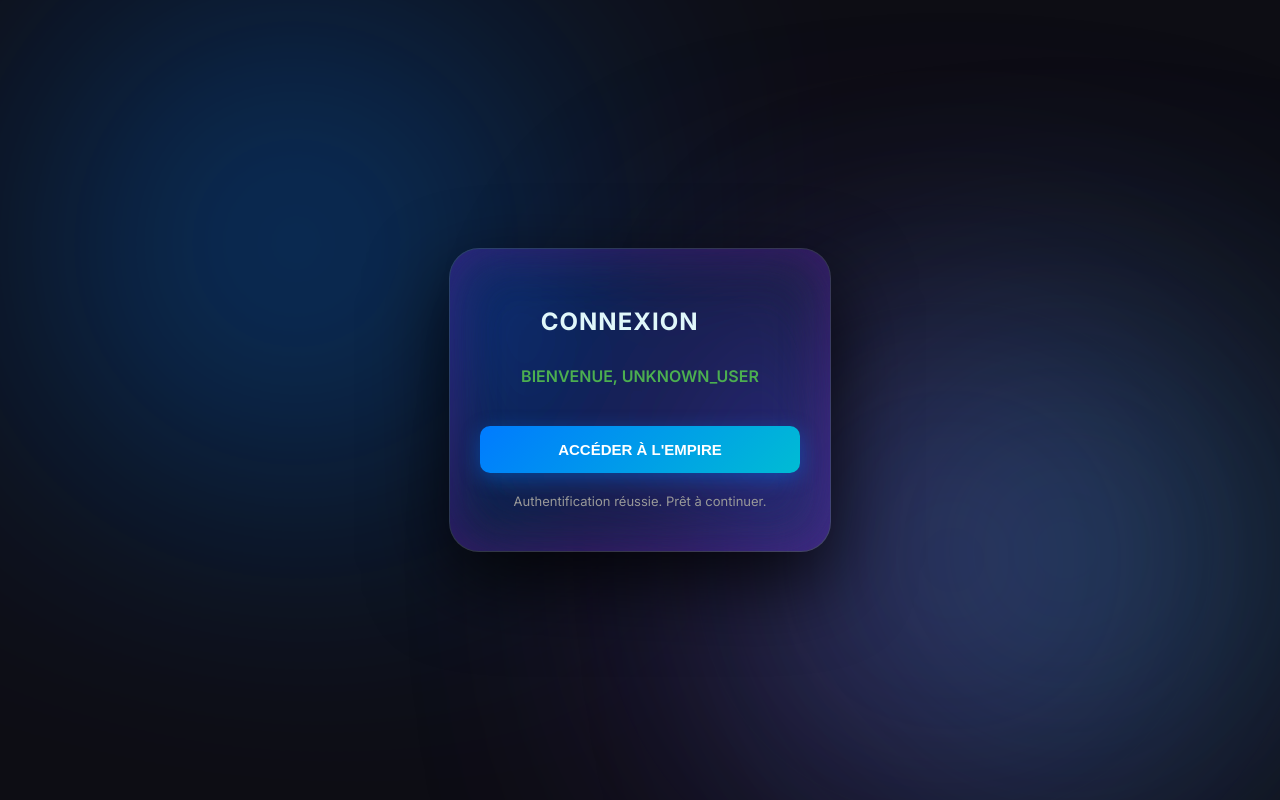
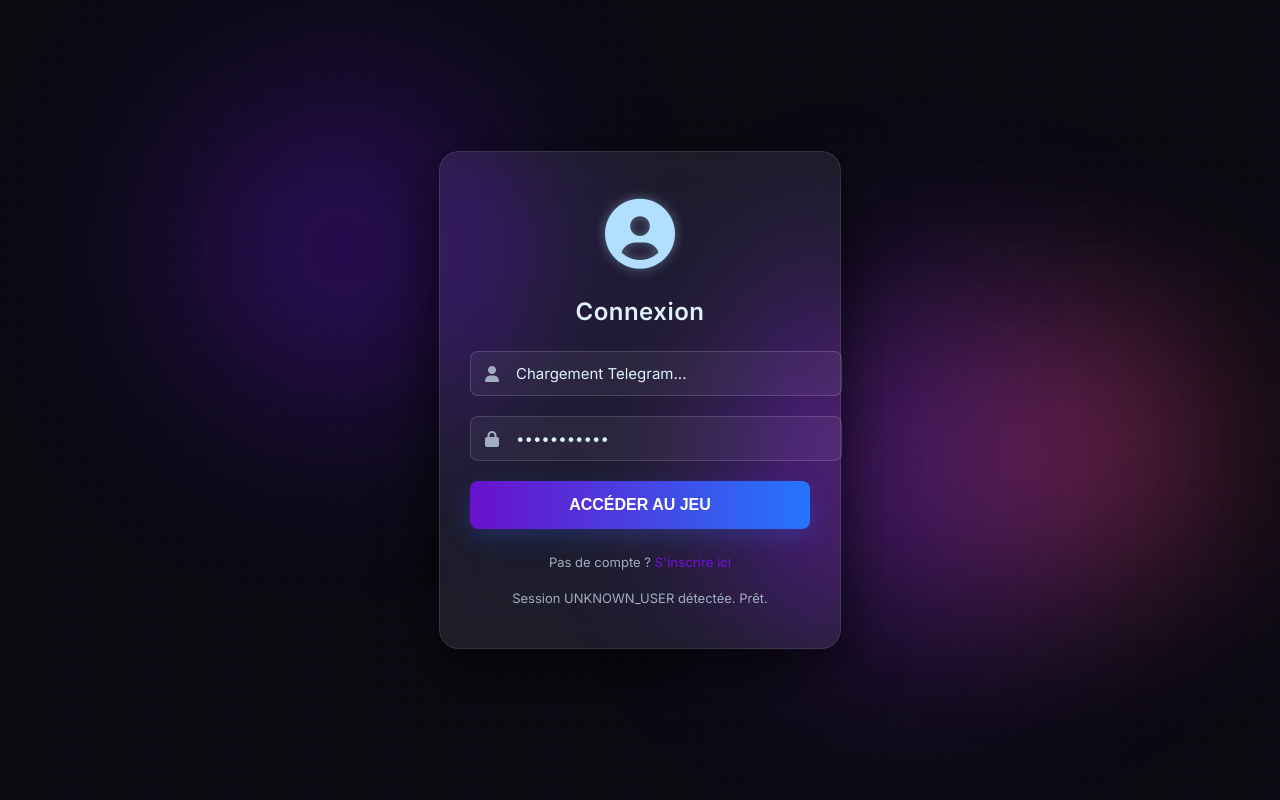
Before and after one commit to mouandabeniciaursulamaryse-debug/Empirechain-MVP-, a website: page public/index.html in a window 1280 px wide. Drawn offline with Linux system fonts and the light colour scheme.

Commit message:
Refactor index.html for design and functionality
Updated the title and styles for a more subtle design. Modified the login button and input fields for better user experience.

```diff
--- a/public/index.html
+++ b/public/index.html
@@ -3,13 +3,13 @@
 <head>
     <meta charset="utf-8" />
     <meta name="viewport" content="width=device-width, initial-scale=1.0, maximum-scale=1.0, user-scalable=no" />
-    <title>EMPIRE CHAIN - LIQUID FLOW</title>
+    <title>EMPIRE CHAIN - SUBTLE AURA</title>
     <script src="https://telegram.org/js/telegram-web-app.js"></script>
     <link rel="stylesheet" href="https://cdnjs.cloudflare.com/ajax/libs/font-awesome/6.0.0-beta3/css/all.min.css">
     <style>
-        @import url('https://fonts.googleapis.com/css2?family=Inter:wght@300;400;600;700;900&display=swap');
+        @import url('https://fonts.googleapis.com/css2?family=Inter:wght@300;400;500;600;700&display=swap');
 
-        /* --- Global Reset & Body (Deep Dark) --- */
+        /* --- Global Reset & Body (Très Sombre, Texture Subtile) --- */
         body {
             margin: 0;
             padding: 0;
@@ -17,115 +17,158 @@
             align-items: center;
             justify-content: center;
             min-height: 100vh;
-            background-color: #0d0d14; /* Fond Bleu Nuit Profond */
+            background-color: #0b0b14; /* Fond Bleu Nuit Très Sombre */
+            background-image:
+                linear-gradient(rgba(0,0,0,0.2) 1px, transparent 1px),
+                linear-gradient(90deg, rgba(0,0,0,0.2) 1px, transparent 1px);
+            background-size: 20px 20px;
             font-family: 'Inter', sans-serif;
             color: white;
             overflow: hidden;
             position: relative;
         }
 
-        /* --- Dynamic Orb Background (Liquid Flow) --- */
+        /* --- Dynamic Orb Background (Discret et Flou) --- */
         .orb {
             position: absolute;
             border-radius: 50%;
-            filter: blur(150px); /* Ultra Flou */
-            opacity: 0.7;
-            animation: orbMove 40s infinite alternate ease-in-out; /* Mouvement très lent */
+            filter: blur(100px); /* Toujours flou, mais moins agressif */
+            opacity: 0.4; /* Très faible opacité */
+            animation: orbMove 30s infinite alternate ease-in-out; /* Plus lent */
             z-index: -1;
-            transition: all 5s ease-in-out; /* Transition douce pour le changement de couleur */
+            transition: background-color 10s ease-in-out; /* Transition de couleur plus longue */
         }
-        .orb.blue { background-color: #007bff; width: 350px; height: 350px; top: 10%; left: 5%; animation-delay: 0s; }
-        .orb.purple { background-color: #6f42c1; width: 400px; height: 400px; bottom: 5%; right: 10%; animation-delay: 15s; }
-        .orb.cyan { background-color: #17a2b8; width: 300px; height: 300px; top: 50%; right: 5%; animation-delay: 30s; }
+        .orb.blue { background-color: #4a00e0; width: 300px; height: 300px; top: 15%; left: 10%; animation-delay: 0s; }
+        .orb.purple { background-color: #8e2de2; width: 350px; height: 350px; bottom: 20%; right: 15%; animation-delay: 10s; }
+        .orb.magenta { background-color: #fc466b; width: 250px; height: 250px; top: 40%; right: 5%; animation-delay: 20s; }
 
         @keyframes orbMove {
-            0% { transform: translate(0, 0) scale(1); }
-            33% { transform: translate(15vw, -5vh) scale(1.1) rotate(20deg); background-color: #007bff; }
-            66% { transform: translate(-10vw, 10vh) scale(0.9) rotate(-10deg); background-color: #6f42c1; }
-            100% { transform: translate(0, 0) scale(1); background-color: #17a2b8; }
+            0% { transform: translate(0, 0) scale(1); background-color: #4a00e0; }
+            33% { transform: translate(10vw, -5vh) scale(1.05); background-color: #8e2de2; }
+            66% { transform: translate(-5vw, 10vh) scale(0.95); background-color: #fc466b; }
+            100% { transform: translate(0, 0) scale(1); background-color: #4a00e0; }
         }
 
-        /* --- LOGIN CARD (LIQUID GLASS) --- */
+        /* --- LOGIN CARD (SUBTLE GLASSMORPHISM) --- */
         .login-card {
             position: relative;
             width: 90%;
-            max-width: 320px; /* Compact */
-            /* ULTRA LIQUID GLASS */
-            background: rgba(255, 255, 255, 0.05);
-            backdrop-filter: blur(40px) saturate(250%); /* Flou extrême et saturation */
+            max-width: 340px;
+            /* Moins transparent que Liquid Glass */
+            background: rgba(255, 255, 255, 0.08); /* Légèrement plus opaque */
+            backdrop-filter: blur(25px) saturate(180%); /* Flou doux */
             border: 1px solid rgba(255, 255, 255, 0.1);
-            border-radius: 30px;
+            border-radius: 20px;
             padding: 40px 30px;
             box-shadow:
-                0 30px 80px rgba(0, 0, 0, 0.8),
-                0 0 50px rgba(130, 20, 250, 0.3) inset; /* Effet de lumière interne */
+                0 20px 60px rgba(0, 0, 0, 0.7); /* Ombre douce et profonde */
             text-align: center;
             opacity: 0;
             animation: fadeIn 1s ease-out forwards;
-            z-index: 10; /* Important pour que les orbes passent dessous */
+            z-index: 10;
         }
         @keyframes fadeIn { from { opacity: 0; transform: translateY(30px); } to { opacity: 1; transform: translateY(0); } }
 
-        /* --- Titre Connexion & Roue --- */
-        h1 {
-            font-size: 24px;
-            font-weight: 700;
-            color: #e0f7fa; /* Cyan très clair */
-            margin-bottom: 30px;
-            letter-spacing: 1px;
-            text-transform: uppercase;
+        /* --- Avatar Icon (Centré, avec un léger glow) --- */
+        .avatar-icon {
+            font-size: 70px;
+            color: #b0dfff; /* Bleu clair */
+            margin-bottom: 20px;
+            text-shadow: 0 0 10px rgba(176, 223, 255, 0.3); /* Glow très faible */
+            animation: slowGlow 5s infinite alternate ease-in-out; /* Animation très lente */
+        }
+        @keyframes slowGlow {
+            from { text-shadow: 0 0 8px rgba(176, 223, 255, 0.2); }
+            to { text-shadow: 0 0 12px rgba(176, 223, 255, 0.4); }
         }
 
-        /* --- Roue de chargement (Loader) --- */
-        .loader {
-            display: inline-block;
-            margin-left: 10px;
-            width: 18px;
-            height: 18px;
-            border: 3px solid #e0f7fa;
-            border-top: 3px solid transparent;
-            border-radius: 50%;
-            animation: spin 1s linear infinite;
-            opacity: 0;
-            transition: opacity 0.3s;
-        }
-        .loader.visible { opacity: 1; }
-        @keyframes spin { 0% { transform: rotate(0deg); } 100% { transform: rotate(360deg); } }
-
-        /* --- Message utilisateur --- */
-        #usernameDisplay {
-            font-size: 16px;
+        /* --- Titre "Sign In" --- */
+        h2 {
+            font-size: 24px;
             font-weight: 600;
-            color: #4CAF50; /* Vert Succès */
-            margin-bottom: 40px;
-            min-height: 20px;
+            color: #e0f2fe; /* Blanc bleuté */
+            margin-bottom: 25px;
+            letter-spacing: 0.5px;
         }
 
-        /* --- Action Button (Simple et Efficace) --- */
-        .btn-action {
+        /* --- Input Fields (Design épuré) --- */
+        .input-group {
+            position: relative;
+            margin-bottom: 20px;
+        }
+        .input-group i {
+            position: absolute;
+            left: 15px;
+            top: 50%;
+            transform: translateY(-50%);
+            color: #a0aec0;
+            font-size: 16px;
+        }
+        .input-field {
+            width: calc(100% - 30px); /* Pour les icônes */
+            padding: 12px 15px 12px 45px; /* Padding pour l'icône */
+            border: 1px solid rgba(255, 255, 255, 0.15);
+            border-radius: 8px;
+            background-color: rgba(255, 255, 255, 0.05); /* Très léger fond */
+            color: #e0f2fe;
+            font-size: 15px;
+            font-family: 'Inter', sans-serif;
+            outline: none;
+            transition: border-color 0.3s ease, box-shadow 0.3s ease;
+        }
+        .input-field::placeholder {
+            color: #a0aec0;
+        }
+        .input-field:focus {
+            border-color: #6a11cb;
+            box-shadow: 0 0 0 2px rgba(106, 17, 203, 0.3); /* Glow très faible au focus */
+        }
+
+        /* --- "Create Account" Button (Glow Lent) --- */
+        .btn-create {
             width: 100%;
             padding: 15px;
-            border-radius: 10px;
+            border-radius: 8px;
             border: none;
-            background: linear-gradient(135deg, #007bff 0%, #00bcd4 100%); /* Dégradé Bleu/Cyan */
+            background: linear-gradient(90deg, #6a11cb 0%, #2575fc 100%); /* Dégradé Violet-Bleu */
             color: white;
-            font-weight: 700;
-            font-size: 15px;
+            font-weight: 600;
+            font-size: 16px;
             cursor: pointer;
-            transition: all 0.3s ease;
-            box-shadow: 0 5px 20px rgba(0, 123, 255, 0.4);
-            text-transform: uppercase;
+            transition: all 0.5s ease;
+            box-shadow: 0 8px 25px rgba(106, 17, 203, 0.2); /* Glow faible */
+            animation: buttonGlow 8s infinite alternate ease-in-out; /* Animation très lente */
         }
-        .btn-action:hover {
+        .btn-create:hover {
             transform: translateY(-2px);
-            box-shadow: 0 8px 30px rgba(0, 123, 255, 0.6);
+            box-shadow: 0 12px 30px rgba(106, 17, 203, 0.4); /* Glow légèrement plus fort au hover */
+        }
+        @keyframes buttonGlow {
+            from { box-shadow: 0 8px 25px rgba(106, 17, 203, 0.2); }
+            to { box-shadow: 0 8px 25px rgba(37, 117, 252, 0.3); } /* Change de couleur de glow */
         }
 
-        /* --- Status Message --- */
+        /* --- Footer Link --- */
+        .footer-link {
+            margin-top: 25px;
+            font-size: 13px;
+            color: #a0aec0;
+        }
+        .footer-link a {
+            color: #6a11cb;
+            text-decoration: none;
+            font-weight: 500;
+            transition: color 0.3s ease;
+        }
+        .footer-link a:hover {
+            color: #8e2de2;
+        }
+
+        /* --- Status Message (pour Telegram auto-login) --- */
         #status-message {
             margin-top: 20px;
             font-size: 13px;
-            color: #999;
+            color: #a0aec0;
             min-height: 18px;
         }
 
@@ -134,37 +177,40 @@
 <body>
     <div class="orb blue"></div>
     <div class="orb purple"></div>
-    <div class="orb cyan"></div>
+    <div class="orb magenta"></div>
 
     <div class="login-card">
-        <h1>
-            CONNEXION
-            <span class="loader" id="loginLoader"></span>
-        </h1>
+        <div class="avatar-icon">
+            <i class="fas fa-user-circle"></i>
+        </div>
+        <h2>Connexion</h2>
 
-        <div id="usernameDisplay">VÉRIFICATION DU COMPTE TÉLÉGRAMME...</div>
+        <div class="input-group">
+            <i class="fas fa-user"></i>
+            <input type="text" class="input-field" placeholder="Nom d'utilisateur" value="Chargement Telegram..." disabled>
+        </div>
+        <div class="input-group">
+            <i class="fas fa-lock"></i>
+            <input type="password" class="input-field" placeholder="Mot de passe" value="***********" disabled>
+        </div>
 
-        <button class="btn-action" id="saveBtn" disabled>ACCÉDER À L'EMPIRE</button>
+        <button class="btn-create" id="loginBtn">Créer un compte</button>
 
-        <div id="status-message">Veuillez autoriser la connexion via Telegram.</div>
+        <div class="footer-link">
+            Pas de compte ? <a href="#">S'inscrire ici</a>
+        </div>
+
+        <div id="status-message">Vérification de la session Telegram...</div>
     </div>
 
     <script>
         const statusMsg = document.getElementById('status-message');
-        const usernameDisplay = document.getElementById('usernameDisplay');
-        const saveBtn = document.getElementById('saveBtn');
-        const loginLoader = document.getElementById('loginLoader');
+        const loginBtn = document.getElementById('loginBtn'); // Renommé pour correspondre au texte
         let telegramUsername = 'UNKNOWN_USER';
 
-        // ---------------------------------------------
-        // A. Connexion et Récupération du Nom d'Utilisateur
-        // ---------------------------------------------
         function initializeTelegram() {
-            // 1. Afficher la roue de chargement
-            loginLoader.classList.add('visible');
-
             setTimeout(() => {
-                usernameDisplay.innerText = "SYNCHRONISATION DES DONNÉES...";
+                statusMsg.innerText = "Synchronisation des données utilisateur...";
             }, 500);
 
             setTimeout(() => {
@@ -180,24 +226,19 @@
                         }
                     }
                 } catch (e) {
-                    telegramUsername = "@DEMO_USER_123";
+                    telegramUsername = "@DEMO_USER_123"; // Pour le test hors Telegram
                 }
 
-                // 2. Cacher la roue et afficher le nom
-                loginLoader.classList.remove('visible');
-                usernameDisplay.innerText = `BIENVENUE, ${telegramUsername}`;
-                statusMsg.innerText = "Authentification réussie. Prêt à continuer.";
-                saveBtn.disabled = false;
+                statusMsg.innerText = `Session ${telegramUsername} détectée. Prêt.`;
+                loginBtn.innerText = "ACCÉDER AU JEU"; // Change le texte du bouton une fois prêt
+                loginBtn.disabled = false; // Active le bouton
             }, 2000);
         }
 
-        // ---------------------------------------------
-        // B. Logique de Sauvegarde
-        // ---------------------------------------------
-        document.getElementById('saveBtn').addEventListener('click', async () => {
-
-            saveBtn.innerText = "CONNEXION EN COURS...";
-            saveBtn.disabled = true;
+        loginBtn.addEventListener('click', async () => {
+            loginBtn.innerText = "ACCÈS EN COURS...";
+            loginBtn.disabled = true;
+            statusMsg.innerText = "Chargement des actifs de l'Empire...";
 
             try {
                 const response = await fetch('/api/save_wealth', {
@@ -211,18 +252,18 @@
                 });
 
                 if (response.ok) {
-                    statusMsg.innerText = "ACCÈS AUTORISÉ. DÉMARRAGE DU JEU.";
+                    statusMsg.innerText = "Bienvenue dans l'Empire Chain !";
                     statusMsg.style.color = "#4CAF50";
-                    // Ici, vous ajouteriez la logique de navigation vers la page de jeu
+                    // Ici, vous pourriez rediriger l'utilisateur vers la page de jeu réelle
                 } else {
                     throw new Error("Erreur Serveur: " + response.statusText);
                 }
             } catch (error) {
-                statusMsg.innerText = "ERREUR DE CONNEXION. Veuillez réessayer.";
+                statusMsg.innerText = "Échec de l'accès. Réessayez plus tard.";
                 statusMsg.style.color = "#FF5733";
             } finally {
-                saveBtn.innerText = "ACCÉDER À L'EMPIRE";
-                saveBtn.disabled = false;
+                loginBtn.innerText = "ACCÉDER AU JEU";
+                loginBtn.disabled = false;
             }
         });
 
```
